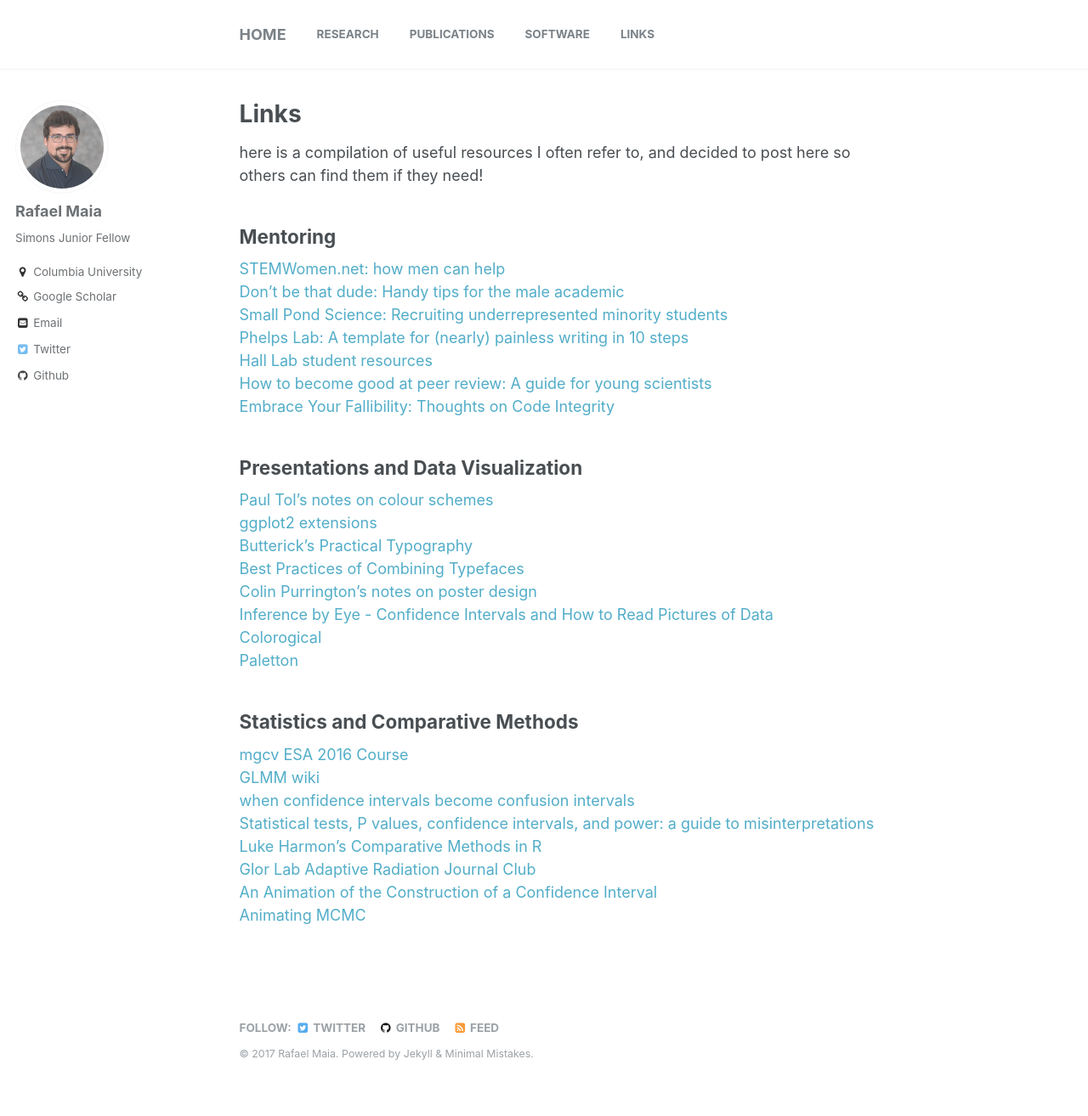
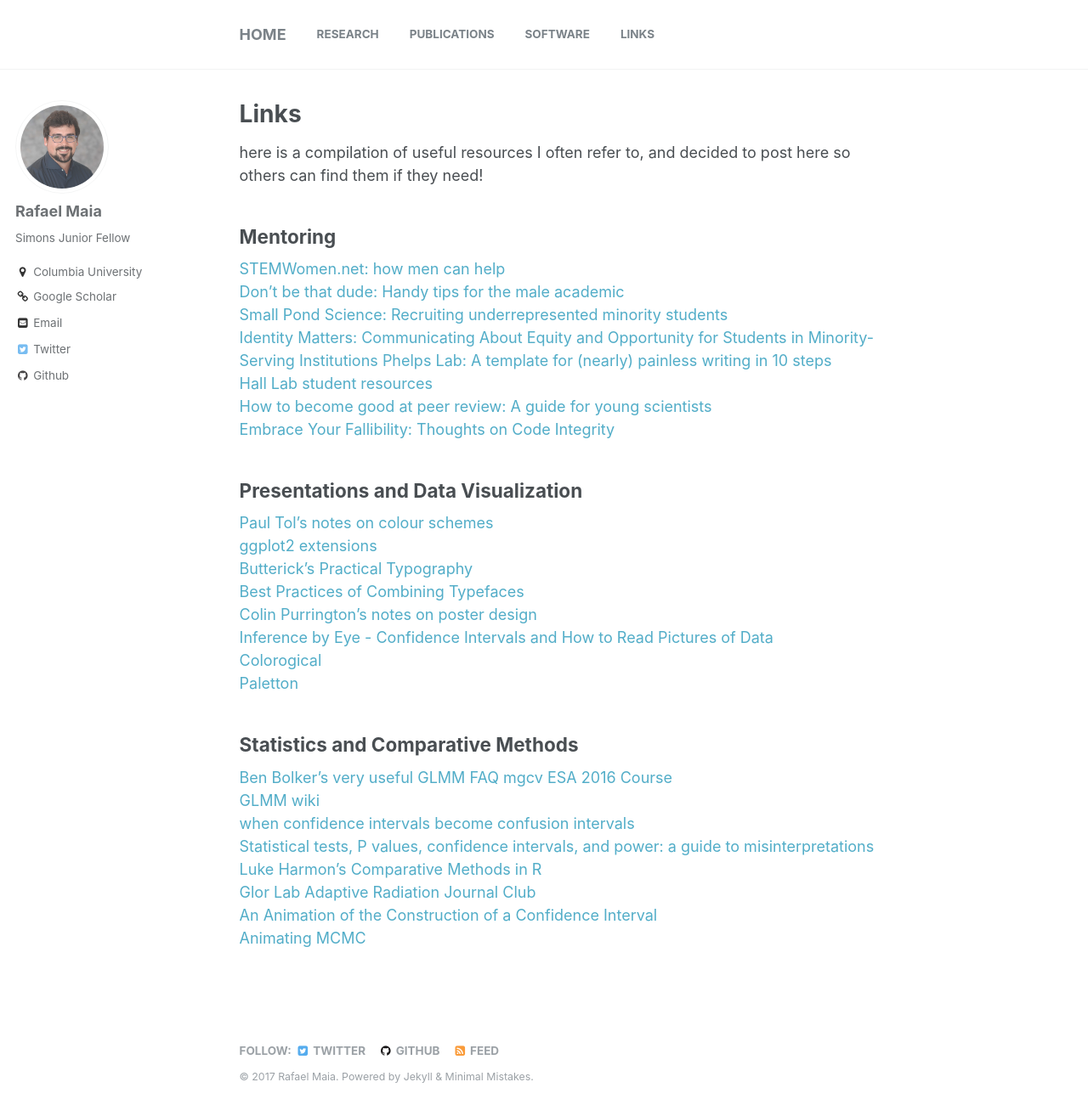
Before and after one commit to rmaia/rmaia.github.io, a Jekyll site: the page built from _pages/links.md, in a window 1280 px wide and 1332 px high. Shown: the top 1314 px of the window at 85% size. Built offline with Jekyll 4.4.1, drawn with Linux system fonts in a browser that asks for light colours.

Commit message:
link, email update

```diff
--- a/_config.yml
+++ b/_config.yml
@@ -65,7 +65,7 @@ author:
   avatar           : "eu.jpg"
   bio              : "Simons Junior Fellow"
   location         : "Columbia University"
-  email            : "rm3368@columbia.edu"
+  email            : "rafael.maia@columbia.edu"
   uri              : "https://scholar.google.com/citations?user=9WJAHYQAAAAJ"
  #google_scholar   : "9WJAHYQAAAAJ"
   bitbucket        :
--- a/_pages/links.md
+++ b/_pages/links.md
@@ -13,6 +13,7 @@ here is a compilation of useful resources I often refer to, and decided to post
 [STEMWomen.net: how men can help](http://www.stemwomen.net/category/how-men-can-help/)
 [Don't be that dude: Handy tips for the male academic](https://tenureshewrote.wordpress.com/2013/09/26/dont-be-that-dude-handy-tips-for-the-male-academic/)
 [Small Pond Science: Recruiting underrepresented minority students](https://smallpondscience.com/2016/09/05/recruiting-underrepresented-minority-students/)
+[Identity Matters: Communicating About Equity and Opportunity for Students in Minority-Serving Institutions](https://academic.oup.com/aesa/article-lookup/doi/10.1093/aesa/sax050)
 [Phelps Lab: A template for (nearly) painless writing in 10 steps](http://www.phelpslab.net/writing/)
 [Hall Lab student resources](http://www.indiana.edu/~halllab/grad-student-resources.html)
 [How to become good at peer review: A guide for young scientists](https://violentmetaphors.com/2013/12/13/how-to-become-good-at-peer-review-a-guide-for-young-scientists/)
@@ -30,6 +31,7 @@ here is a compilation of useful resources I often refer to, and decided to post
 
 
 ## Statistics and Comparative Methods
+[Ben Bolker's very useful GLMM FAQ](http://bbolker.github.io/mixedmodels-misc/glmmFAQ.html)
 [mgcv ESA 2016 Course](https://eric-pedersen.github.io/mgcv-esa-workshop/)
 [GLMM wiki](http://glmm.wikidot.com/)
 [when confidence intervals become confusion intervals](http://bmcmedresmethodol.biomedcentral.com/articles/10.1186/1471-2288-13-134)
```
Also changed, not shown: 2 other files.
